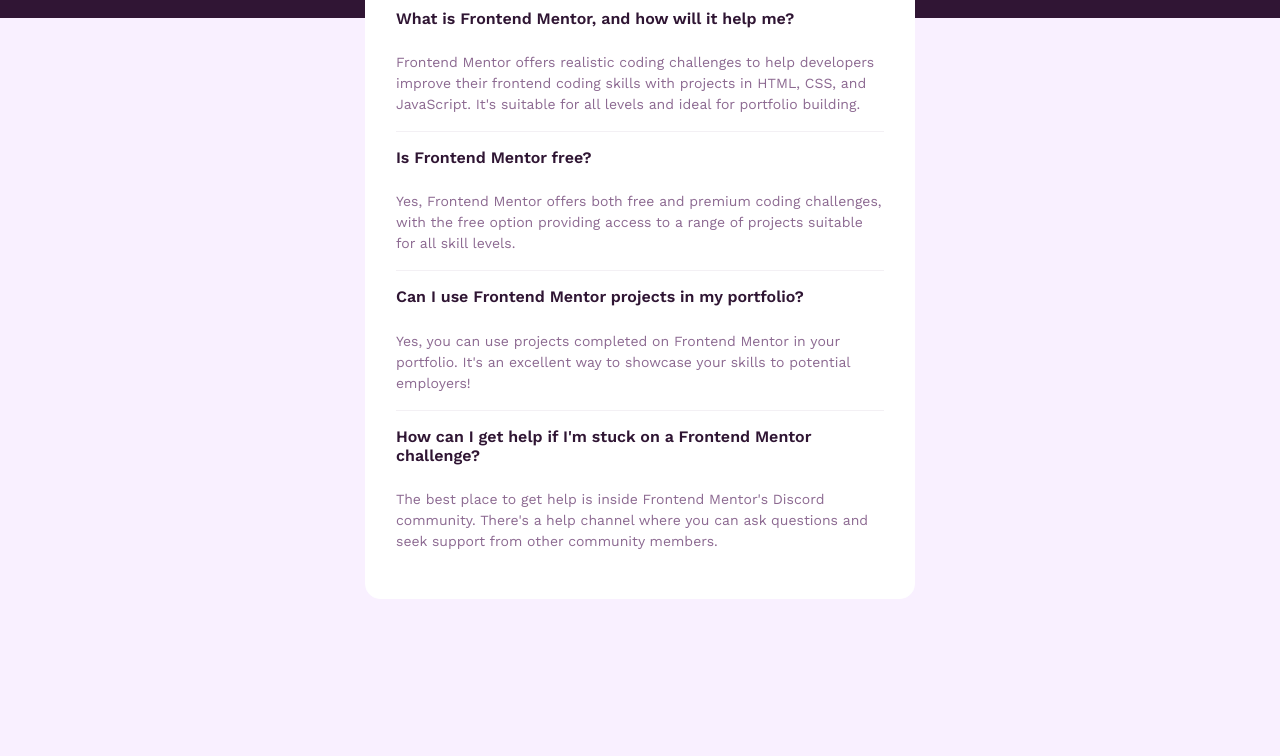
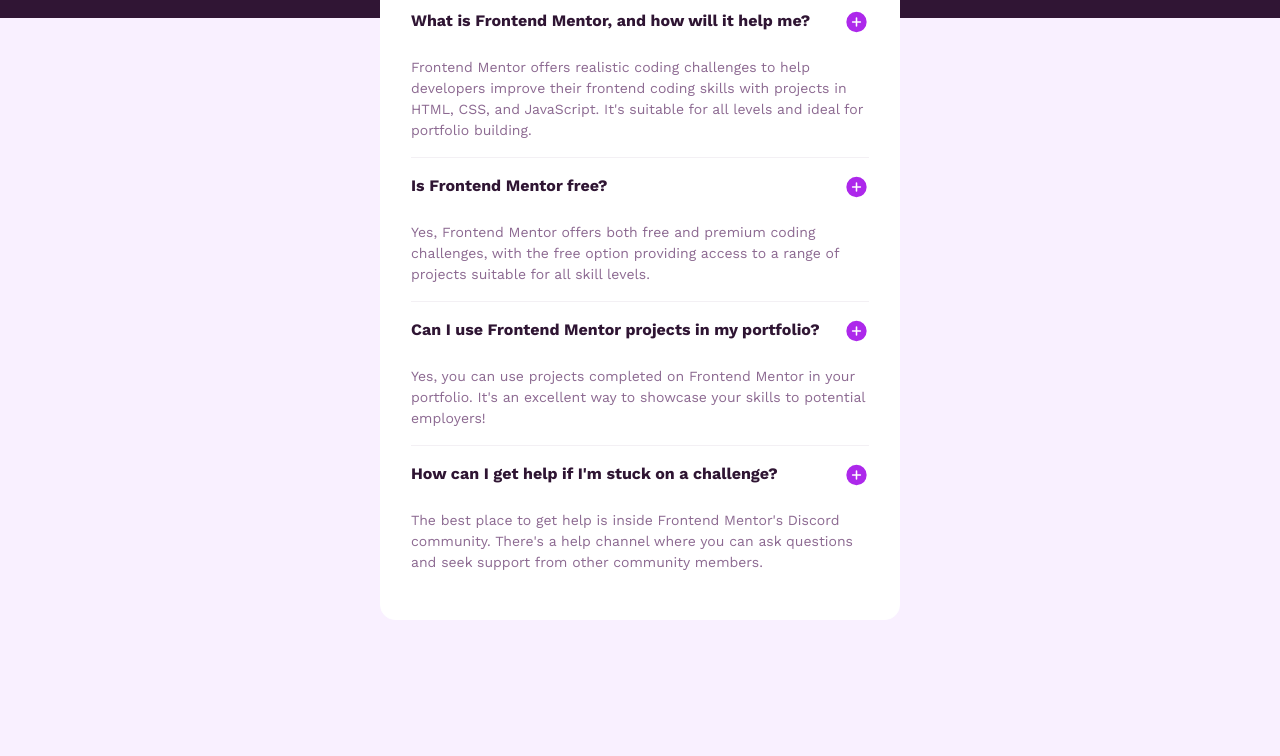
Before and after one commit to PraiseKemi/faq-accordion, a plain HTML site: page index.html in a window 1280 px wide. Shown: the part 282-1038 px from the top of the page. Drawn offline with nearby package versions, Linux system fonts and the light colour scheme.

Commit message:
added plus buttons to the question line and improved the css

```diff
--- a/index.html
+++ b/index.html
@@ -34,36 +34,78 @@
           ><img
             src="/assets/images/icon-star.svg"
             alt="star"
-            class="img-fluid mb-2 ms-1 me-1"
+            class="img-fluid mb-2 ms-1 me-1 star"
         /></span>
         FAQs
       </h1>
-      <h2 class="mb-4">What is Frontend Mentor, and how will it help me?</h2>
-      <p>
+      <a href="#" class="mb-4">
+        <h2>
+          What is Frontend Mentor, and how will it help me?
+          <span>
+            <img
+              src="/assets/images/icon-plus.svg"
+              alt="more"
+              class="img-fluid"
+            />
+          </span>
+        </h2>
+      </a>
+      <p class="mt-4">
         Frontend Mentor offers realistic coding challenges to help developers
         improve their frontend coding skills with projects in HTML, CSS, and
         JavaScript. It's suitable for all levels and ideal for portfolio
         building.
       </p>
       <hr />
-      <h2 class="mb-4">Is Frontend Mentor free?</h2>
-      <p>
+      <a href="#" class="mb-4">
+        <h2>
+          Is Frontend Mentor free?
+          <span>
+            <img
+              src="/assets/images/icon-plus.svg"
+              alt="more"
+              class="img-fluid"
+            />
+          </span>
+        </h2>
+      </a>
+      <p class="mt-4">
         Yes, Frontend Mentor offers both free and premium coding challenges,
         with the free option providing access to a range of projects suitable
         for all skill levels.
       </p>
       <hr />
-      <h2 class="mb-4">Can I use Frontend Mentor projects in my portfolio?</h2>
-      <p>
+      <a href="#" class="mb-4">
+        <h2>
+          Can I use Frontend Mentor projects in my portfolio?
+          <span>
+            <img
+              src="/assets/images/icon-plus.svg"
+              alt="more"
+              class="img-fluid"
+            />
+          </span>
+        </h2>
+      </a>
+      <p class="mt-4">
         Yes, you can use projects completed on Frontend Mentor in your
         portfolio. It's an excellent way to showcase your skills to potential
         employers!
       </p>
       <hr />
-      <h2 class="mb-4">
-        How can I get help if I'm stuck on a Frontend Mentor challenge?
-      </h2>
-      <p>
+      <a href="#" class="mb-4">
+        <h2>
+          How can I get help if I'm stuck on a challenge?
+          <span>
+            <img
+              src="/assets/images/icon-plus.svg"
+              alt="more"
+              class="img-fluid"
+            />
+          </span>
+        </h2>
+      </a>
+      <p class="mt-4">
         The best place to get help is inside Frontend Mentor's Discord
         community. There's a help channel where you can ask questions and seek
         support from other community members.
--- a/style.css
+++ b/style.css
@@ -21,8 +21,9 @@ h1 span img {
 
 h2 {
     font-size: 16px;
-    font-weight: 600;
+    font-weight: 700;
     color: var(--primary-color);
+    line-height: inherit;
 }
 
 p {
@@ -38,6 +39,15 @@ footer {
     margin: 20px 0 20px;
 }
 
+h2 span img {
+    float: right;
+    width: 25px;
+}
+
+a {
+    text-decoration: none;
+ }
+
 .header-section {
     padding: 150px 0;
     background: hsl(292, 42%, 14%);
@@ -49,7 +59,7 @@ footer {
 .faq-section {
     position: relative;
     bottom: 140px;
-    max-width: 550px;
+    max-width: 520px;
     border: 1px solid hsl(0, 0%, 100%);
     border-radius: 15px;
     background: hsl(0, 0%, 100%);
```
Also changed, not shown: script.js (added).
